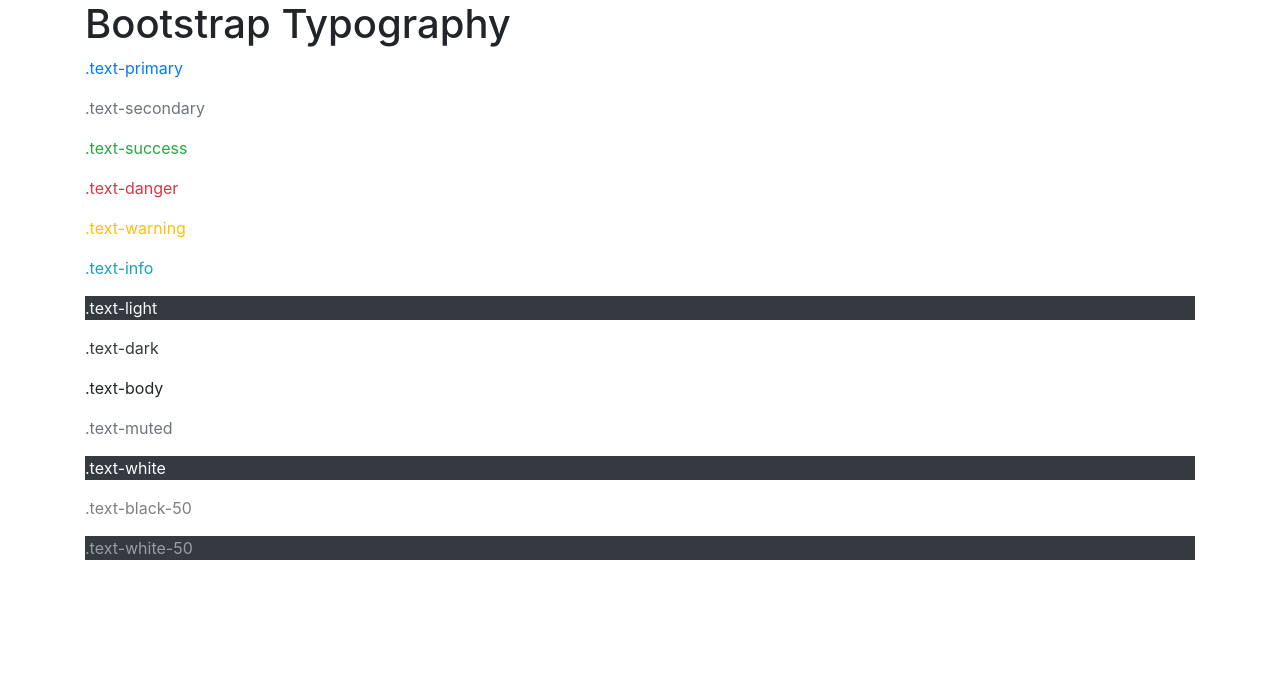
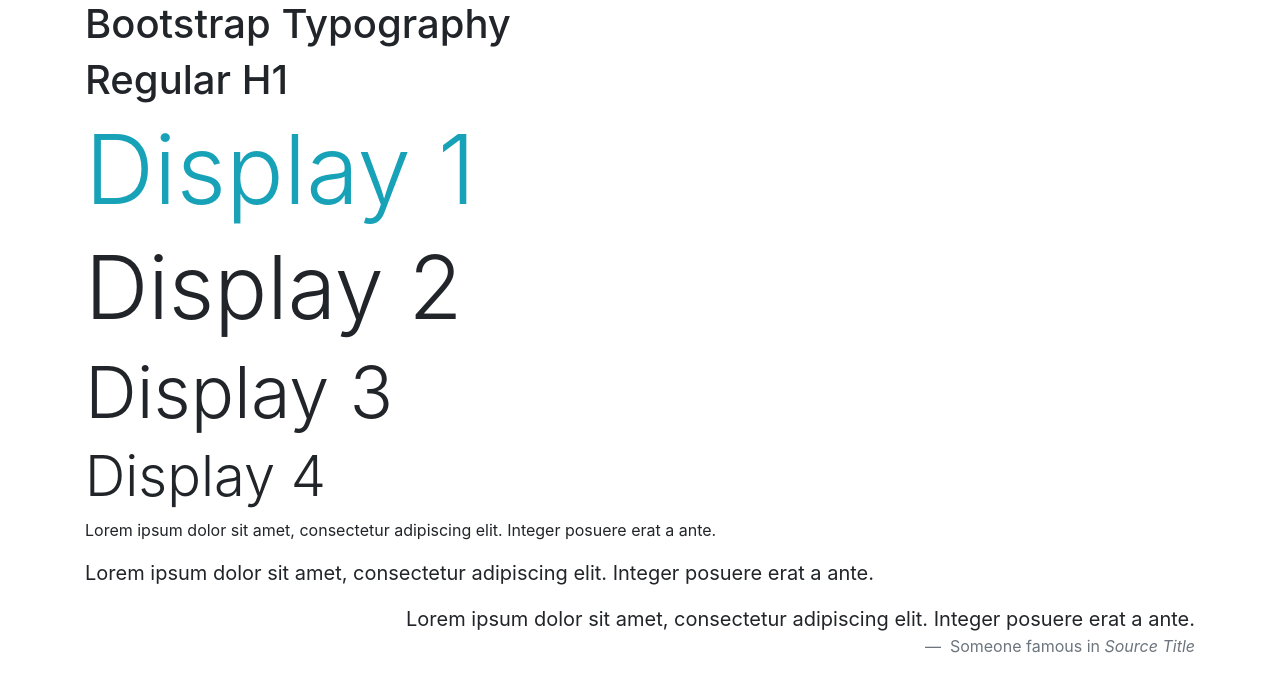
Before and after one commit to mehmetyagci/the-web-developer-bootcamp, a plain HTML site: page section-8/Bootstrap4_Code/demo3.html in a window 1280 px wide. Drawn offline with nearby package versions, Linux system fonts and the light colour scheme.

Commit message:
94. Typography
94. Typography

```diff
--- a/section-8/Bootstrap4_Code/demo3.html
+++ b/section-8/Bootstrap4_Code/demo3.html
@@ -22,19 +22,34 @@
     <div class="container">
       <h1>Bootstrap Typography</h1>
 
-      <p class="text-primary">.text-primary</p>
-      <p class="text-secondary">.text-secondary</p>
-      <p class="text-success">.text-success</p>
-      <p class="text-danger">.text-danger</p>
-      <p class="text-warning">.text-warning</p>
-      <p class="text-info">.text-info</p>
-      <p class="text-light bg-dark">.text-light</p>
-      <p class="text-dark">.text-dark</p>
-      <p class="text-body">.text-body</p>
-      <p class="text-muted">.text-muted</p>
-      <p class="text-white bg-dark">.text-white</p>
-      <p class="text-black-50">.text-black-50</p>
-      <p class="text-white-50 bg-dark">.text-white-50</p>
+      <h1>Regular H1</h1>
+      <h1 class="display-1 text-info">Display 1</h1>
+      <h1 class="display-2">Display 2</h1>
+      <h1 class="display-3">Display 3</h1>
+      <h1 class="display-4">Display 4</h1>
+
+      <blockquote>
+        <p class="mb-0">
+          Lorem ipsum dolor sit amet, consectetur adipiscing elit. Integer
+          posuere erat a ante.
+        </p>
+      </blockquote>
+      <blockquote class="blockquote">
+        <p class="mb-0">
+          Lorem ipsum dolor sit amet, consectetur adipiscing elit. Integer
+          posuere erat a ante.
+        </p>
+      </blockquote>
+
+      <blockquote class="blockquote text-right">
+        <p class="mb-0">
+          Lorem ipsum dolor sit amet, consectetur adipiscing elit. Integer
+          posuere erat a ante.
+        </p>
+        <footer class="blockquote-footer">
+          Someone famous in <cite title="Source Title">Source Title</cite>
+        </footer>
+      </blockquote>
     </div>
 
     <!-- Optional JavaScript -->
```
